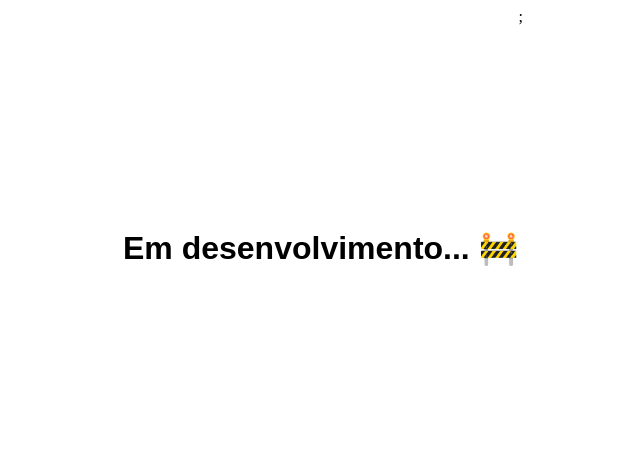
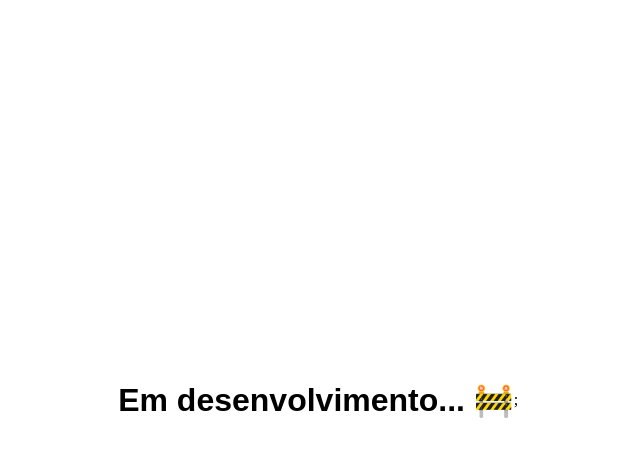
Before and after one commit to ImCanuto/curso.dev-tabnews, a Next.js app: page / in a window 1280 px wide. Shown: the top 456 px of the page, without its empty margins (317-957 px from the left). Built offline with nearby package versions, Linux system fonts and the light colour scheme.

Commit message:
some css changes

```diff
--- a/pages/styles.module.css
+++ b/pages/styles.module.css
@@ -1,10 +1,15 @@
 .tittle {
-  top: 25vh;
   font-family: sans-serif;
   position: relative;
+  font-weight: bold;
 }
 
 .container {
+  width: 98vw;
+  height: 98vh;
   display: flex;
   justify-content: center;
+  align-items: center;
+  padding: 0;
+  margin: 0;
 }
```
